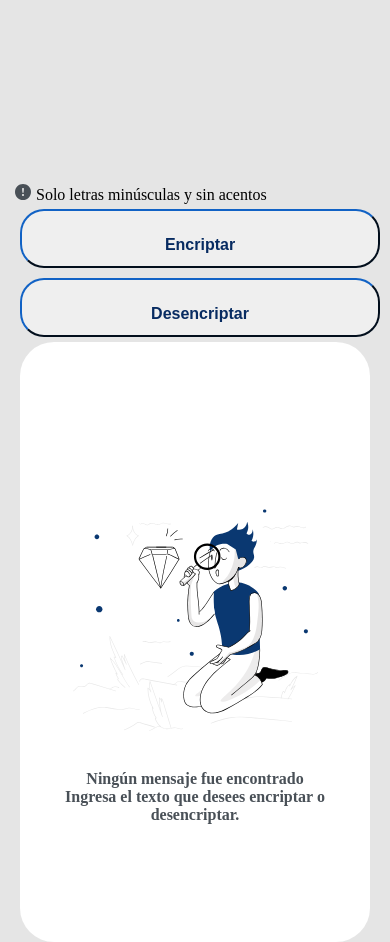
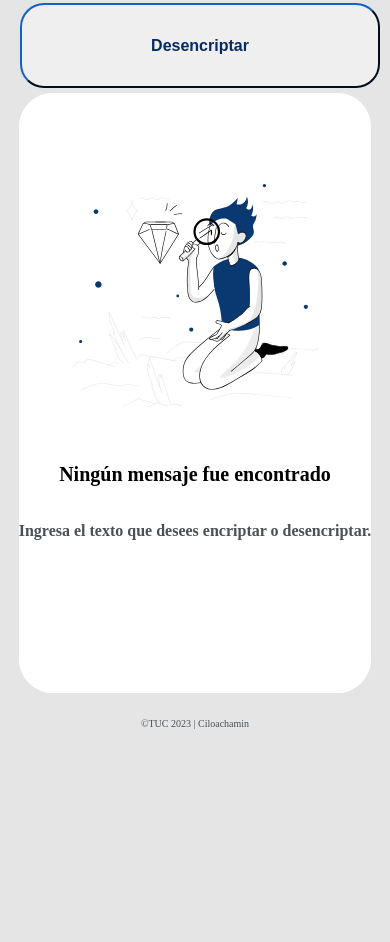
Before and after one commit to ciloachamin/Alura-Latam, a plain HTML site: page Encriptacion/index.html in a window 390 px wide. Shown: the part 736-1678 px from the top of the page. After the commit the page ends 1465 px from the top, so only its background shows below. Drawn offline with Linux system fonts and the light colour scheme.

Commit message:
Add model responsive

```diff
--- a/Encriptacion/css/styles.css
+++ b/Encriptacion/css/styles.css
@@ -35,12 +35,14 @@ section{
     border-radius: 34px;
     overflow: auto;
     width: 350px;
+    height:100%;
 }
 
 #text-result{
     margin: 10px;
     font-size: 1.25em;
     color: #495057;
+
 }
 
 
@@ -49,6 +51,11 @@ section{
     font-weight: bold;
     text-align: center;
     color: #495057;
+}
+
+.salida-texto h3{
+    font-size: 1.25em;
+    text-align: center;
 }
 
 .items:before{
@@ -65,6 +72,10 @@ section{
 }
 .img-salida  {
     width: 70%;
+}
+
+.text-decrypt{
+    margin-top: 10%;
 
 }
 
@@ -106,6 +117,14 @@ textarea::placeholder {
     color: aliceblue;
     border: none;
 }
+.titulo-final{
+    margin-top: 25px;
+    background-color:  #E5E5E5;
+    color: #495057;
+    text-align: center;
+    font-size: 10px;
+
+}
 
 @media only screen and (max-width: 1200px) {
     main{
@@ -114,21 +133,17 @@ textarea::placeholder {
         justify-content: space-evenly;
 
     }
-    textarea{
-        width: 100%;
-        height: 800px;
-    }
-    .btn{
-        width: 30vh;
-        height: 7vh;
-    }
-
     .salida-texto{
         margin: 10%;
         width: auto;
     }
+    .salida-text{
+        overflow: auto;
+        width: auto;
+        height:100%;
+    }
 }
-@media only screen and (max-width: 900px) {
+@media only screen and (max-width: 700px) {
 
     .btn{
         width: 100%;
--- a/Encriptacion/index.html
+++ b/Encriptacion/index.html
@@ -30,13 +30,16 @@
                     <div class="content-img">
                         <img  class="img-salida text-decrypt" src="asserts/img/Muñeco.svg" alt="Imagen de buscador">
                     </div>
-                    <p class="text-decrypt" >Ningún mensaje fue encontrado</p>
+                    <h3 class="text-decrypt" >Ningún mensaje fue encontrado</h3>
                     <p class="text-decrypt">Ingresa el texto que desees encriptar o desencriptar.</p>
                 </div>
             </div>
             <button id="btn-copiar" class="btn btn-copiar">Copiar</button>
         </section>
     </main>
+    <footer>
+        <p class="titulo-final">&copy;TUC 2023 | Ciloachamin</p>
+      </footer>
     <script src="js/app.js"></script>
 </body>
 </html>
```
